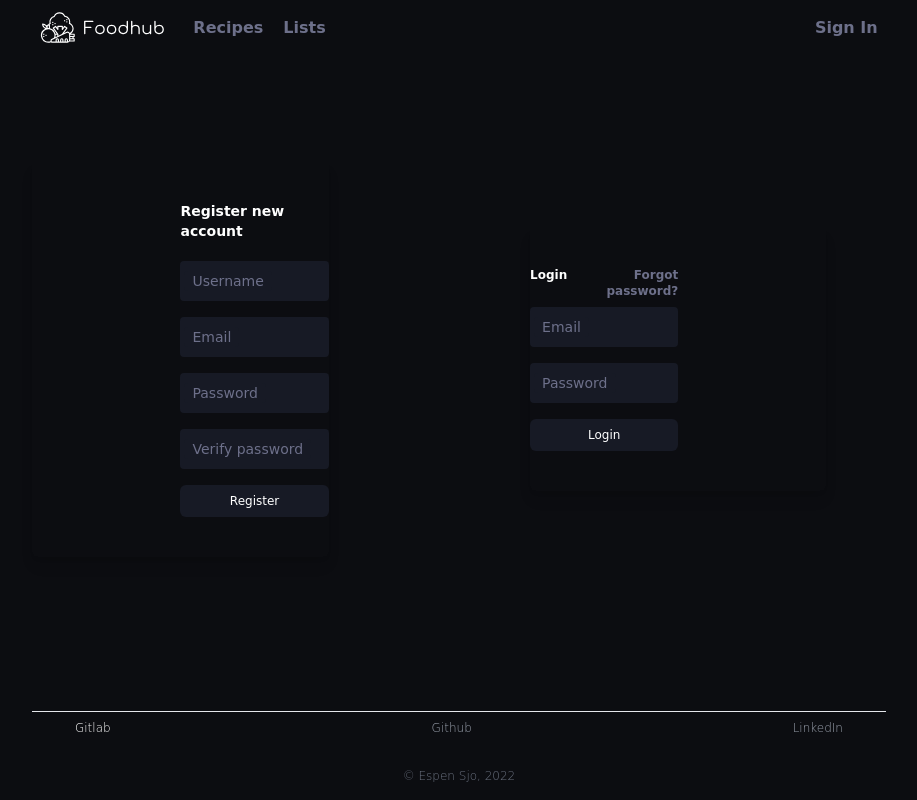
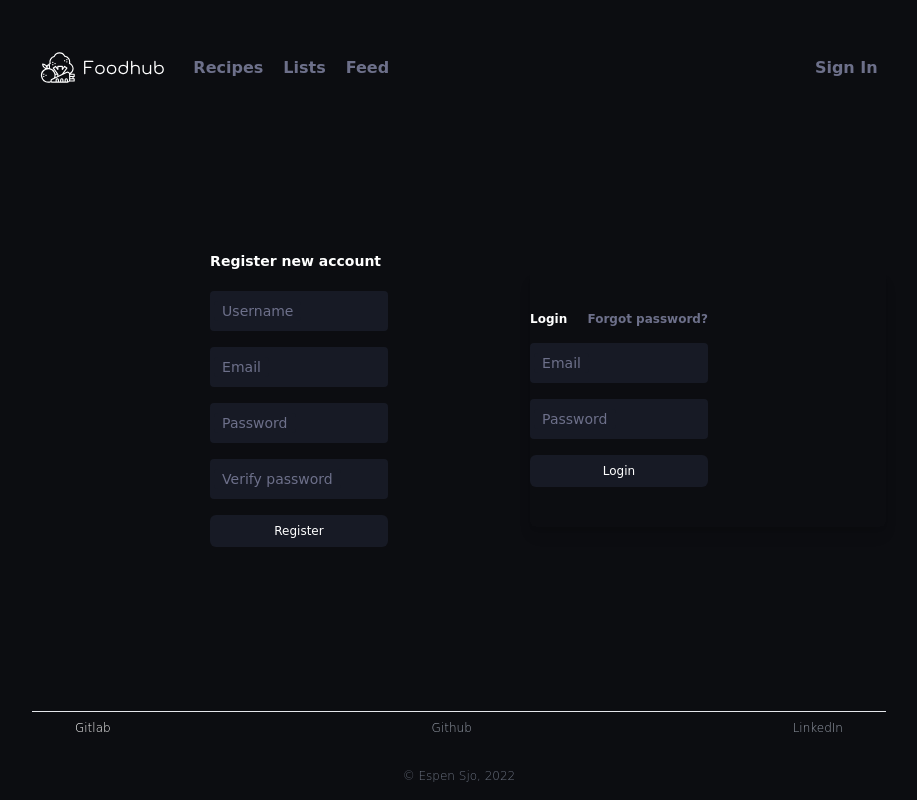
Before and after one commit to 0xSkrra/FoodFE, a React (Create React App) app: page /sign-in in a window 1280 px wide. Shown: the whole page, without its empty margins (181-1098 px from the left). Built offline with nearby package versions, Linux system fonts and the light colour scheme.

Commit message:
scrollbar fix

```diff
--- a/src/App.css
+++ b/src/App.css
@@ -40,15 +40,7 @@ body{
     transform: rotate(360deg);
   }
 }
-:root{
-  --text-color-primary: #FFF;
-  --background-color-primary: #0c0d11;
-  --hover-color-primary: #E7BBCB;
-  --hover-color-secondary: #AF96AC;
-  --background-color-secondary: #171a25;
-  --text-color-secondary: #6d708a;
-  --dark-text-color: #061013;
-}
+
 
 #root{
   background-color: var(--background-color-primary);
--- a/src/Components/Forms/loginForm.tsx
+++ b/src/Components/Forms/loginForm.tsx
@@ -13,8 +13,8 @@ export const LoginForm = () => {
         isOpen={isOpen}
         setIsOpen={() => setIsOpen((prev) => !prev)}
       />
-      <form className="flex flex-col items-center md:items-start md:flex-col-reverse sm:flex-row w-5/6 py-10 shadow-lg  sm:rounded-md">
-        <div className="w-full sm:w-1/2 max-w-lg">
+      <form className="flex flex-col items-center md:items-start md:flex-col-reverse sm:flex-row w-full py-10 shadow-lg  sm:rounded-md">
+        <div className="w-full sm:w-1/2">
           <div className="flex flex-row space-x-2 w-full mb-2">
             <div>
               <h1 className="text-xs text-start mb-2 font-semibold">
@@ -31,7 +31,7 @@ export const LoginForm = () => {
             </div>
           </div>
 
-          <div className=" divide-gray-200">
+          <div className=" flex divide-gray-200">
             <div className=" text-xs space-y-4 sm:text-lg ">
               <FloatLabelInput
                 label={"Email"}
--- a/src/Components/Forms/registerForm.tsx
+++ b/src/Components/Forms/registerForm.tsx
@@ -7,7 +7,7 @@ export const RegisterForm = () => {
   const [verifyPassword, setVerifyPassword] = useState("")
   const [password, setPassword] = useState("")
   return (
-    <form className="flex flex-col items-center md:items-end md:flex-col-reverse sm:flex-row w-5/6 py-10 shadow-lg  sm:rounded-md">
+    <form className="flex flex-col items-center md:items-end md:flex-col-reverse sm:flex-row w-full py-10  sm:rounded-md">
       <div className="w-full sm:w-1/2 max-w-lg">
         <div className="mb-2">
           <h1 className="text-sm text-start mb-5 font-semibold">
--- a/src/Components/Layout/Navbar.tsx
+++ b/src/Components/Layout/Navbar.tsx
@@ -42,6 +42,21 @@ const NavBar = () => {
             Lists
           </a>
         </NavLink>
+        <NavLink
+          to={"/feed"}
+          className={({ isActive }) => {
+            return isActive
+              ? "active-nav-item text-end transition-colors duration-300 transform rounded-sm "
+              : "text-end transition-colors duration-300 transform rounded-md "
+          }}
+        >
+          <a
+            href="#_"
+            className="inline-block py-2 text-md secondary-text-color font-bold  -pl-2 px-1 transition-colors duration-300 transform rounded-md"
+          >
+            Feed
+          </a>
+        </NavLink>
       </div>
       <div className="basis-4/12"></div>
       <div className="basis-4/12 space-x-3 flex flex-row items-center justify-end">
--- a/src/Components/Layout/index.tsx
+++ b/src/Components/Layout/index.tsx
@@ -6,13 +6,13 @@ interface LayoutProps {
 }
 const Layout = ({ children }: LayoutProps) => {
   return (
-    <div className="container min-h-full min-w-full justify-center">
+    <div className="container min-h-full min-w-full overflow-auto justify-center">
       <div className="flex h-full w-full justify-center">
         <div className="flex flex-col min-h-screen h-screen sm:6/12 lg:w-8/12 md:w-8/12 justify-between content-between">
-          <div className="">
+          <div className="pt-10">
             <NavBar />
           </div>
-          <div className="flex">{children}</div>
+          <div className="container pt-10 primary-bg">{children}</div>
           <div>
             <Footer />
           </div>
--- a/src/index.css
+++ b/src/index.css
@@ -1,6 +1,15 @@
 @tailwind base;
 @tailwind components;
 @tailwind utilities;
+:root{
+  --text-color-primary: #FFF;
+  --background-color-primary: #0c0d11;
+  --hover-color-primary: #E7BBCB;
+  --hover-color-secondary: #AF96AC;
+  --background-color-secondary: #171a25;
+  --text-color-secondary: #6d708a;
+  --dark-text-color: #061013;
+}
 
 body {
   margin: 0;
@@ -15,3 +24,31 @@ code {
   font-family: source-code-pro, Menlo, Monaco, Consolas, 'Courier New',
     monospace;
 }
+/* Firefox */
+* {
+  scrollbar-width: thin;
+  scrollbar-color: var(--background-color-primary) var(--background-color-secondary);
+}
+
+/* Chrome, Edge, and Safari */
+*::-webkit-scrollbar {
+  margin-top: 10%;
+
+  width: 5px;
+}
+
+*::-webkit-scrollbar-track {
+  background: var(--background-color-primary);
+  color: var(--background-color-primary);
+  border-radius: 900px;
+  margin-top: 10%;
+}
+
+*::-webkit-scrollbar-thumb {
+  background-color: var(--background-color-primary);
+  border-radius: 49px;
+  color: var(--background-color-primary);
+  border: 29px solid var(--background-color-secondary);
+  margin-top: 10%;
+
+}
```
